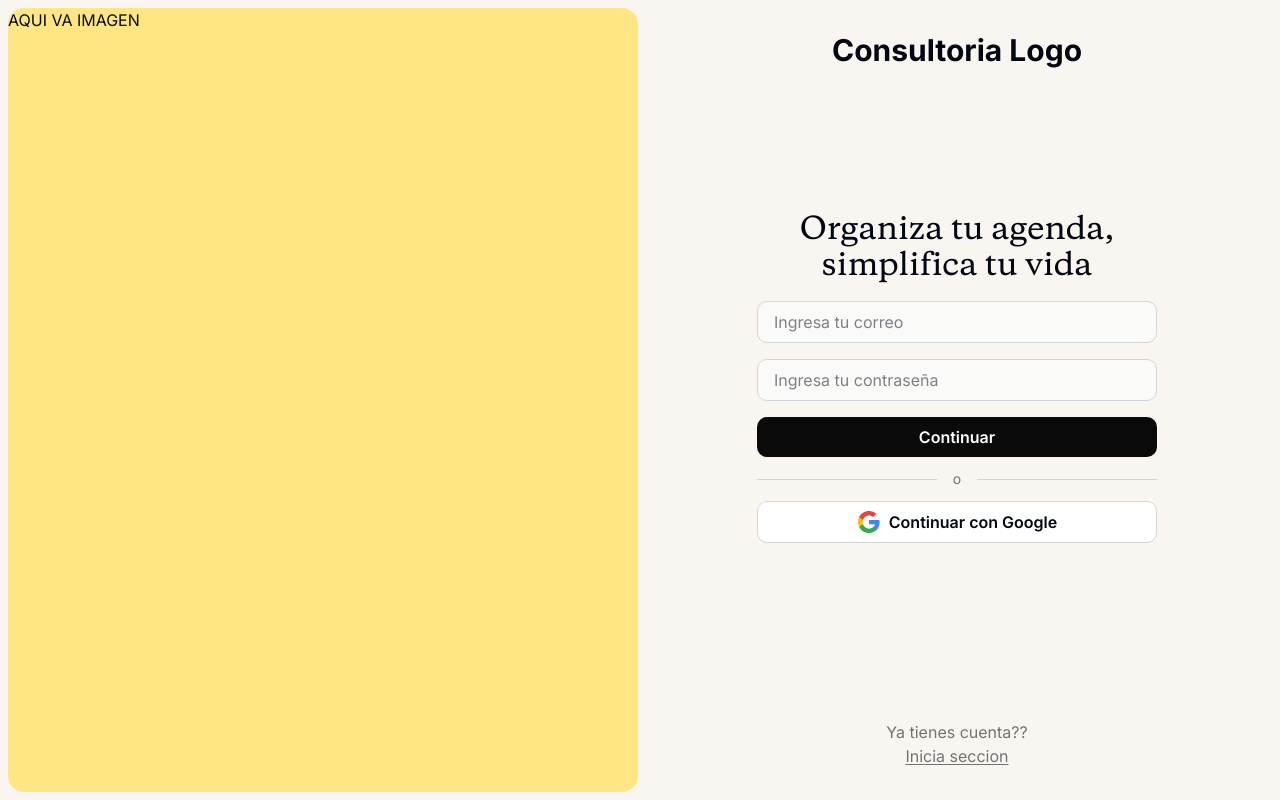
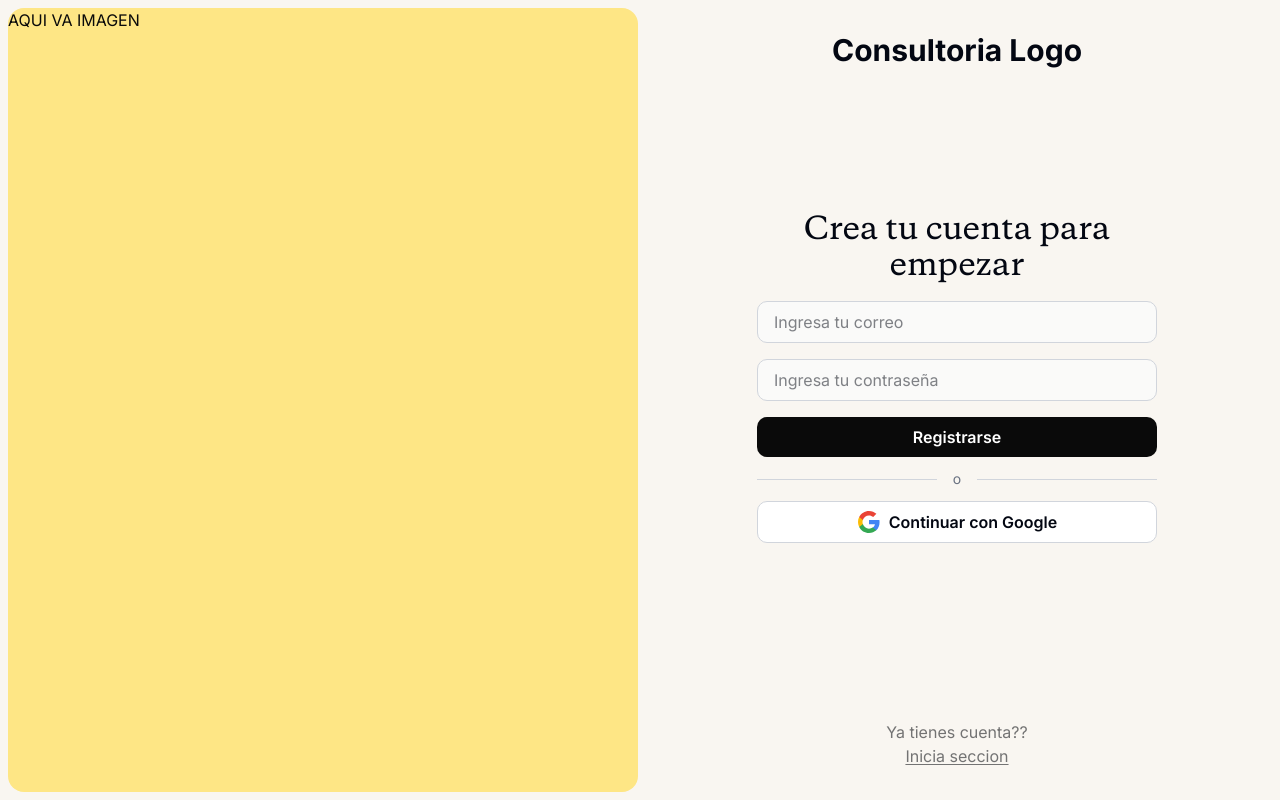
Before and after one commit to ConsultorioPROYECTO/consultoria, a Next.js app: page /signup in a window 1280 px wide. Built offline with nearby package versions, Linux system fonts and the light colour scheme; no server answers.

Commit message:
logica del frontEnd para el logeo y registro con correo electronico

```diff
--- a/src/app/components/login-form/login-form.tsx
+++ b/src/app/components/login-form/login-form.tsx
@@ -1,13 +1,35 @@
 'use client'
 
 import LoginGoogle from '../auth/LoginButtonGoogle'; // Importamos el componente de login con Google
+import { useAuth, EmailPasswordCredentials } from '@rutas/app/context/AuthContext'; // Importamos useAuth y EmailPasswordCredentials
+import { useState } from 'react'; // Importamos useState para manejar el estado del formulario
 
-export function LoginForm() {
+interface LoginFormProps {
+  isSignup?: boolean;
+}
+
+export function LoginForm({ isSignup = false }: LoginFormProps) {
+  const { signInWithEmail, signUpWithEmail, error } = useAuth();
+  const [email, setEmail] = useState('');
+  const [password, setPassword] = useState('');
+
+  const handleSubmit = async (event: React.FormEvent<HTMLFormElement>) => {
+    event.preventDefault();
+    const credentials: EmailPasswordCredentials = { email, password };
+    if (isSignup) {
+      await signUpWithEmail(credentials);
+    } else {
+      await signInWithEmail(credentials);
+    }
+    // El enrutamiento o manejo de errores adicionales se puede hacer aquí o en el AuthContext/páginas
+  };
   return (
   <div className="w-full max-w-[400px] mx-auto">
     <div className="mb-8 flex flex-col items-center justify-between animate-fade-in">
-        <h2 className="text-3xl font-copernicus mb-4 text-center text-gray-950">Organiza tu agenda, simplifica tu vida</h2>
-        <form action="" className="w-full">
+        <h2 className="text-3xl font-copernicus mb-4 text-center text-gray-950">
+          {isSignup ? 'Crea tu cuenta para empezar' : 'Organiza tu agenda, simplifica tu vida'}
+        </h2>
+        <form onSubmit={handleSubmit} className="w-full">
             <div className="mb-4">
                 <input
                   type="email"
@@ -15,6 +37,8 @@ export function LoginForm() {
                   name="email"
                   placeholder="Ingresa tu correo"
                   className="w-full px-4 py-2 rounded-lg bg-stone-50 text-gray-950 border border-gray-300 focus:outline-none focus:ring-2 focus:ring-amber-400 focus:border-transparent transition-all duration-200 mb-4"
+                  value={email}
+                  onChange={(e) => setEmail(e.target.value)}
                   required
                 />
                 <input
@@ -23,6 +47,8 @@ export function LoginForm() {
                   name="password"
                   placeholder="Ingresa tu contraseña"
                   className="w-full px-4 py-2 rounded-lg bg-stone-50 text-gray-950 border border-gray-300 focus:outline-none focus:ring-2 focus:ring-amber-400 focus:border-transparent transition-all duration-200"
+                  value={password}
+                  onChange={(e) => setPassword(e.target.value)}
                   required
                 />
             </div>
@@ -31,8 +57,9 @@ export function LoginForm() {
               type="submit"
               className="w-full bg-neutral-950 hover:bg-neutral-900 text-white font-semibold py-2 px-4 rounded-lg transition-colors duration-200 "
             >
-              Continuar
+              {isSignup ? 'Registrarse' : 'Continuar'}
             </button>
+            {error && <p className="text-red-500 text-sm mt-2 text-center">{error.message}</p>} {/* Mostrar errores de Firebase */}
 
             {/* Separador entre botones */}
             <div className="relative flex py-3 items-center">
--- a/src/app/signup/page.tsx
+++ b/src/app/signup/page.tsx
@@ -12,7 +12,7 @@ export default function Login() {
 
     useEffect(() => {
         if (user) {
-            router.push('/pages/home');
+            router.push('/dashboard');
         }
     }, [user, router]);
 
@@ -26,7 +26,7 @@ export default function Login() {
     <div className="flex items-center h-auto min-h-[97vh] w-full py-6 ">
         <div className="flex flex-col h-full w-full items-center justify-between">
         <h1 className="text-3xl font-bold text-center text-gray-950">Consultoria Logo</h1>
-        <LoginForm/>
+        <LoginForm isSignup={true} />
         <div className="flex flex-col items-center justify-center">
             <p className="text-balance text-muted-foreground text-gray-500">
                 Ya tienes cuenta??
```
